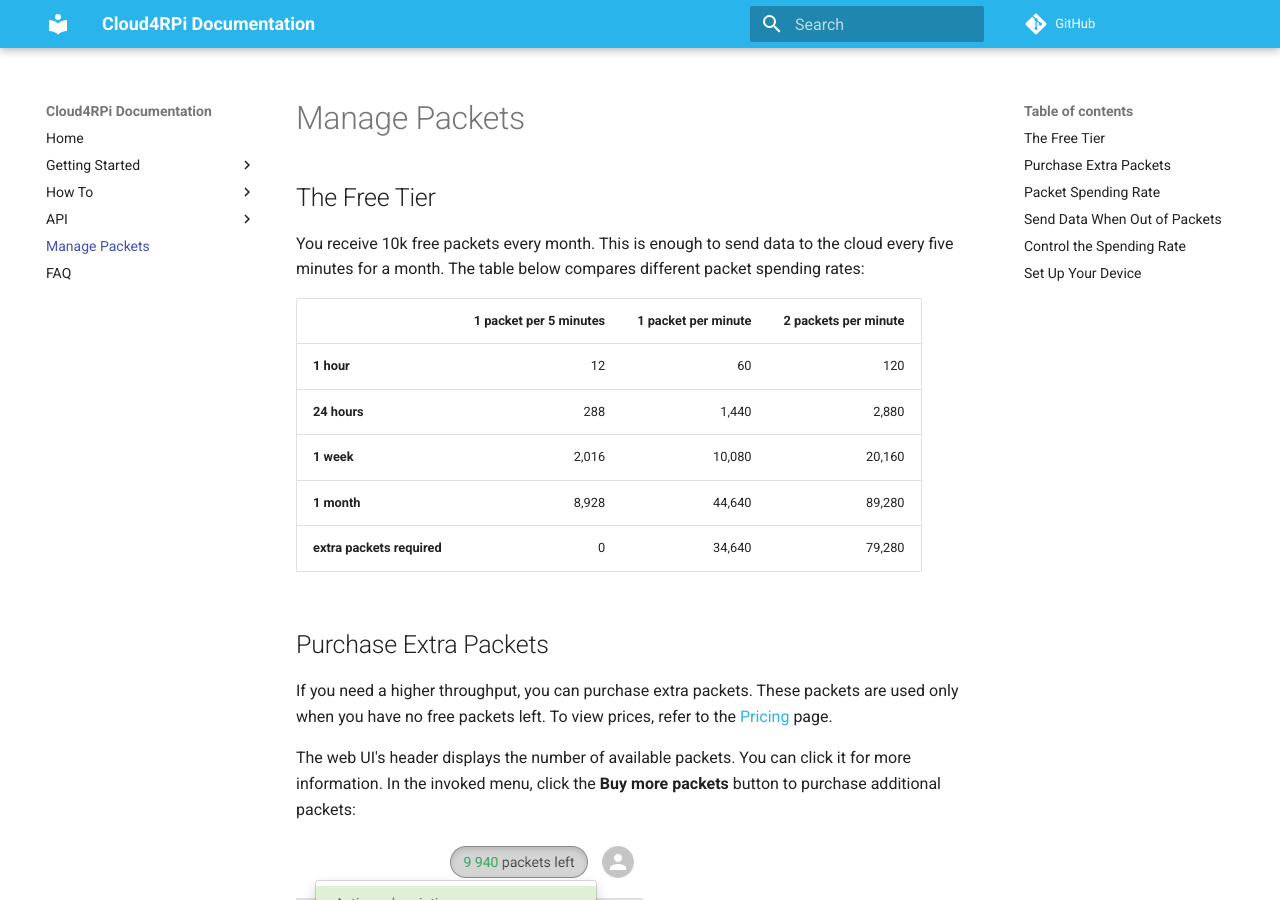
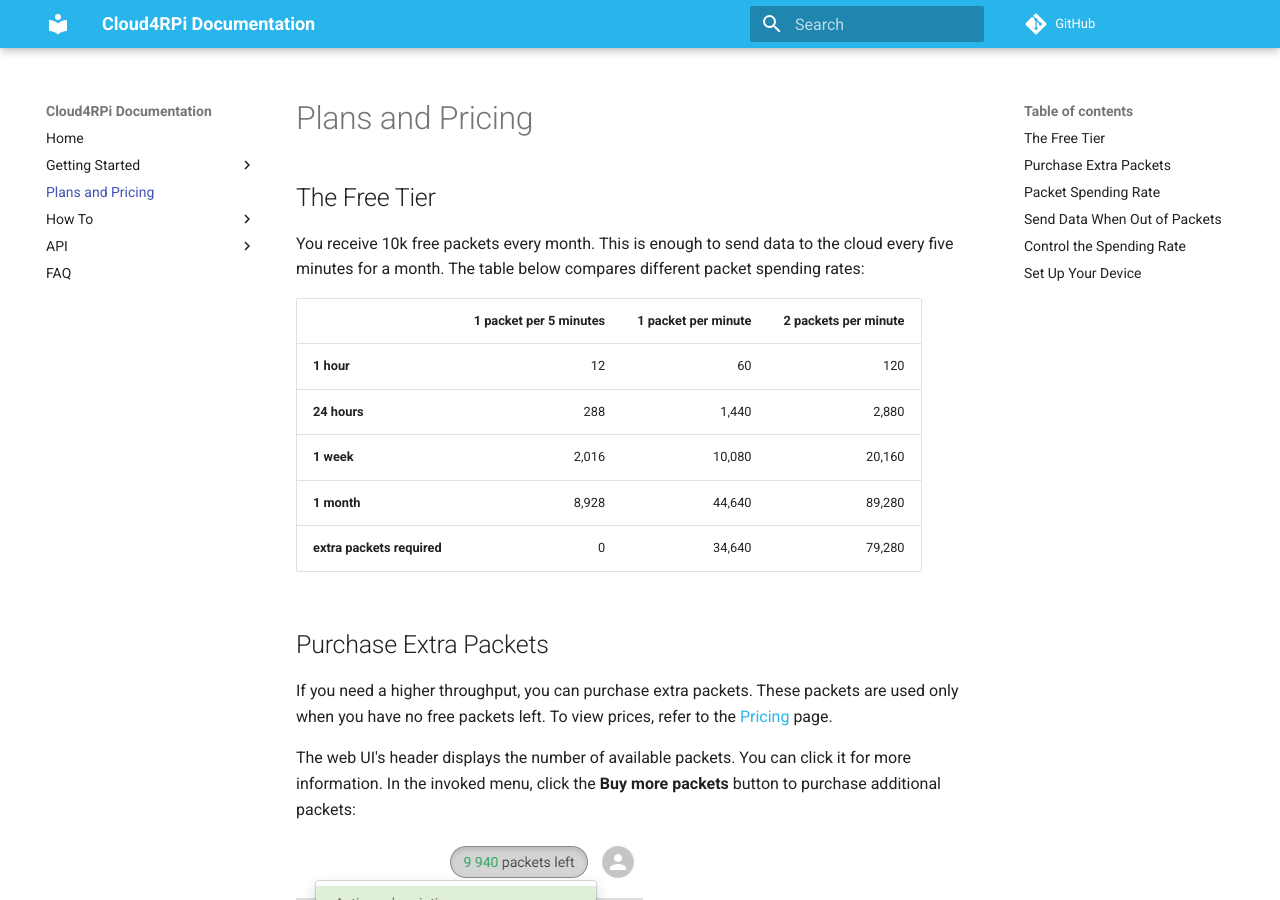
Before and after one commit to cloud4rpi/docs, an MkDocs documentation site: the page built from docs/plans-and-pricing.md, in a window 1280 px wide and 900 px high. Built offline with MkDocs 1.6.1 and Material for MkDocs 9.7.7, drawn with Linux system fonts in a browser that asks for light colours; comment, search, counter and statistics services are not loaded.

Commit message:
Revise TOC

```diff
--- a/docs/manage-packets.md
+++ b/docs/plans-and-pricing.md
@@ -1,4 +1,4 @@
-# Manage Packets
+# Plans and Pricing
 
 ## The Free Tier
 
--- a/mkdocs.yml
+++ b/mkdocs.yml
@@ -13,6 +13,7 @@ nav:
           - MicroPython: start/esp8266-upy.md
           - PlatformIO: start/esp-pio.md
           - Arduino: start/esp-ino.md
+  - Plans and Pricing: plans-and-pricing.md
   - How To:
       - Raspberry Pi: howto/rpi.md
       - C.H.I.P.: howto/chip.md
@@ -21,7 +22,6 @@ nav:
       - Python Library: api/python.md
       - MQTT Protocol: api/mqtt.md
       - HTTP Protocol: api/http.md
-  - Manage Packets: manage-packets.md
   - FAQ: faq.md
 
 markdown_extensions:
```
